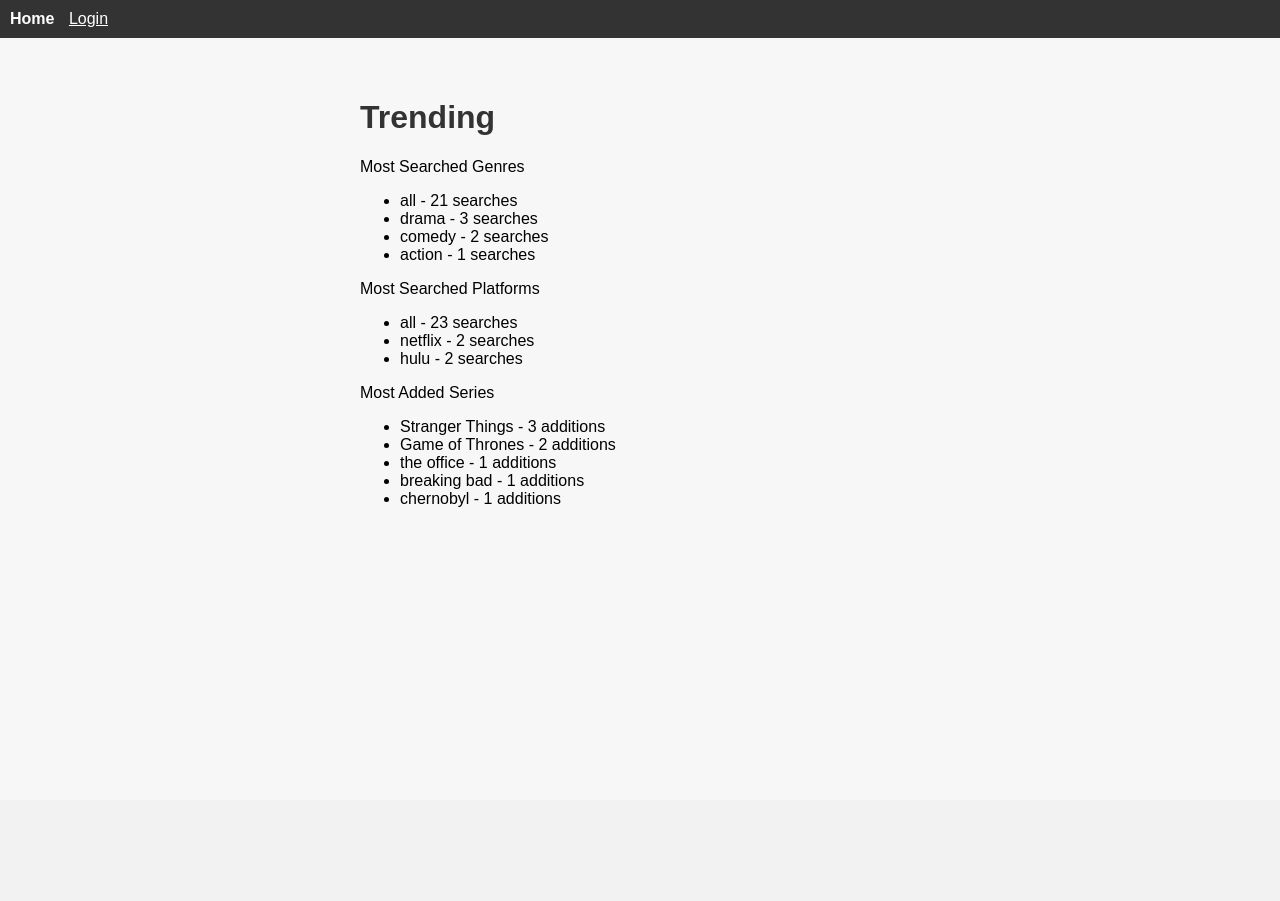
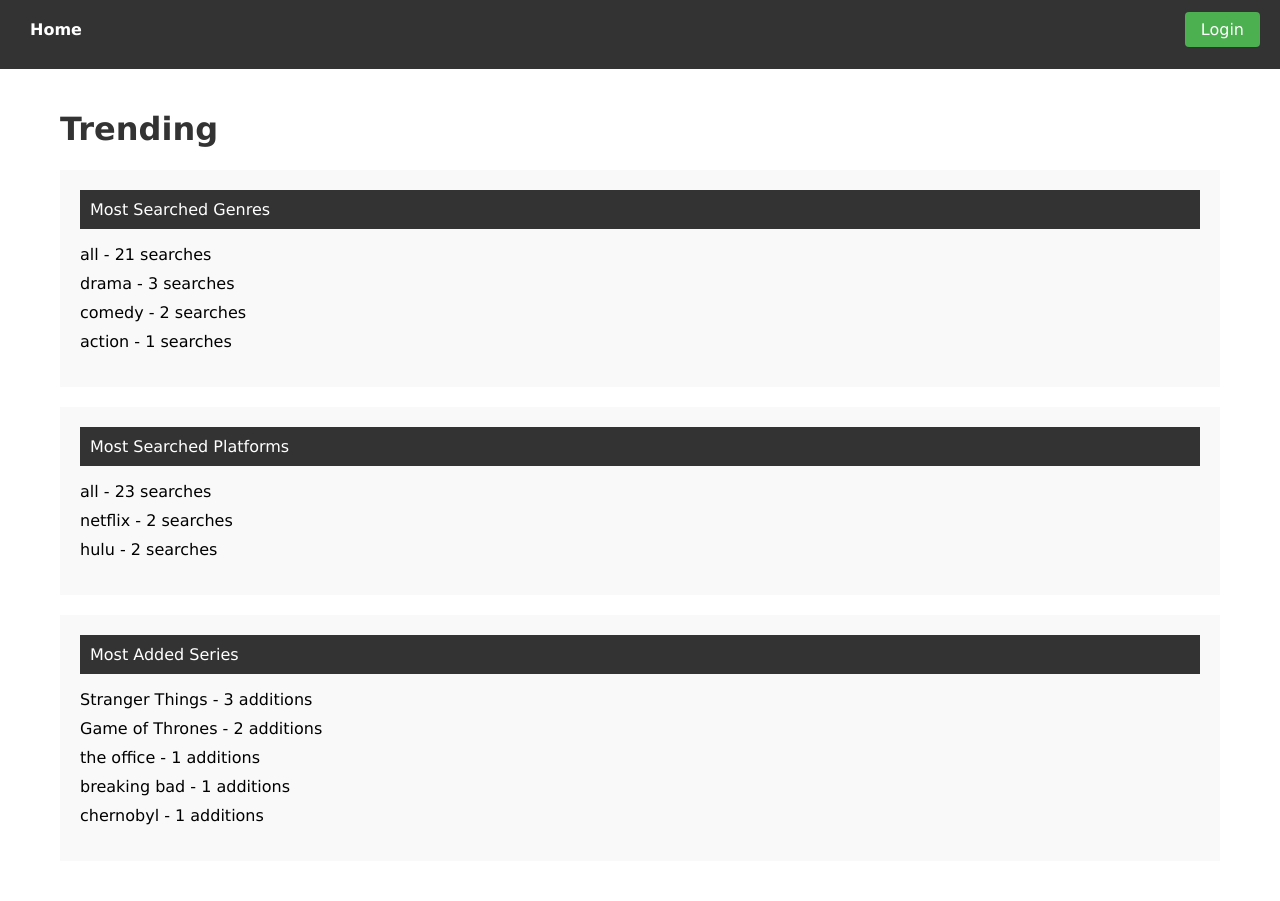
Before and after one commit to miosmaaland/dat310-examproject, a Flask app: page /trending in a window 1280 px wide. Before the commit the page ends 507 px from the top, so only its background shows below. Run offline with Flask 3, Linux system fonts and the light colour scheme; data comes from the database, SQL or seed files in the repository.

Commit message:
Update style.css

```diff
--- a/static/style.css
+++ b/static/style.css
@@ -1,121 +1,233 @@
-/* Global Styles */
+
+
 body {
-  font-family: Arial, sans-serif;
+  font-family: Verdana, Geneva, Tahoma, sans-serif, sans-serif;
   margin: 0;
   padding: 0;
-  background-color: #f7f7f7;
 }
 
 .container {
-  max-width: 600px;
+  max-width: 1200px;
   margin: 0 auto;
   padding: 20px;
 }
 
-h1, h2 {
+h1, h2, h3 {
   color: #333;
 }
 
-/* Header Styles */
-header {
-  background-color: #333;
-  padding: 10px;
-  color: #fff;
+p {
+  color: #666;
 }
 
-nav ul {
+ul {
   list-style: none;
-  margin: 0;
   padding: 0;
 }
 
-nav ul li {
-  display: inline;
-  margin-right: 10px;
-}
-
-nav ul li a {
-  color: #fff;
-  text-decoration: none;
-}
-
-nav ul li a:hover {
-  text-decoration: underline;
-}
-
-/* Form Styles */
-.form-group {
+li {
   margin-bottom: 10px;
 }
 
-label {
-  display: block;
-  margin-bottom: 5px;
+form {
+  margin-bottom: 20px;
+
 }
 
 input[type="text"],
 input[type="password"],
 select {
   width: 100%;
-  padding: 5px;
-  font-size: 14px;
+  padding: 8px;
+  border: 1px solid #ccc;
+  border-radius: 4px;
+  box-sizing: border-box;
 }
 
-button[type="submit"] {
-  padding: 10px 20px;
-  background-color: #333;
-  color: #fff;
+button {
+  padding: 8px 16px;
+  background-color: #4CAF50;
+  color: white;
   border: none;
+  border-radius: 4px;
   cursor: pointer;
 }
 
-button[type="submit"]:hover {
-  background-color: #555;
+
+
+header {
+  background-color: #333;
+  color: white;
+  padding: 20px;
 }
 
-/* Footer Styles */
-footer {
-  background-color: #333;
-  padding: 10px;
-  color: #fff;
-  text-align: center;
+nav ul {
+  display: flex;
+  justify-content: space-between;
+  margin: 0;
+  padding: 0;
 }
 
-/* Index Page Styles */
+nav ul li {
+  display: inline-block;
+}
+
+nav ul li a {
+  color: white;
+  text-decoration: none;
+  padding: 5px 10px;
+}
+
 .home-link {
   font-weight: bold;
 }
 
 .login-link {
-  color: #fff;
-  text-decoration: underline;
+  background-color: #4CAF50;
+  padding: 8px 16px;
+  color: white;
+  border-radius: 4px;
+  text-decoration: none;
 }
 
-/* Search Page Styles */
+.login-link:hover {
+  background-color: #45a049;
+}
+
+
+
+.alert {
+  background-color: #f44336;
+  color: white;
+  padding: 10px;
+  margin-bottom: 20px;
+}
+
+
+
+.card {
+  background-color: #f9f9f9;
+  padding: 20px;
+  margin-bottom: 20px;
+}
+
+.card-header {
+  background-color: #333;
+  color: white;
+  padding: 10px;
+  margin-bottom: 10px;
+}
+
+.card-body {
+  margin-bottom: 10px;
+}
+
+
+
 table {
   width: 100%;
   border-collapse: collapse;
 }
 
-th, td {
-  padding: 10px;
+table th,
+table td {
+  padding: 8px;
+  border: 1px solid #ddd;
   text-align: left;
 }
 
-th {
-  background-color: #333;
-  color: #fff;
-}
-
-tr:nth-child(even) {
+table th {
   background-color: #f2f2f2;
 }
 
-/* Other Styles */
-.alert-danger {
-  color: #a94442;
-  background-color: #f2dede;
-  border: 1px solid #ebccd1;
-  padding: 10px;
-  margin-bottom: 10px;
+
+
+.profile-image img {
+  max-width: 200px;
+  height: auto;
+  margin-top: 10px;
 }
+
+
+
+#homepage-link {
+  display: block;
+  margin-top: 20px;
+}
+
+#homepage-link:hover {
+  text-decoration: underline;
+}
+
+
+
+.results-container {
+  margin-top: 20px;
+}
+
+
+
+footer {
+  background-color: #333;
+  color: white;
+  padding: 20px;
+  text-align: center;
+}
+
+
+
+.container {
+  width: 100%;
+  max-width: 1200px;
+  margin: 0 auto;
+  padding: 20px;
+  box-sizing: border-box;
+}
+
+
+
+.flex-container {
+  display: flex;
+  flex-wrap: wrap;
+}
+
+.flex-item {
+  flex: 1 0 300px;
+  margin: 10px;
+}
+
+
+
+.absolute-container {
+  position: relative;
+  height: 500px;
+}
+
+.absolute-item {
+  position: absolute;
+  top: 50%;
+  left: 50%;
+  transform: translate(-50%, -50%);
+}
+
+
+
+
+
+@media only screen and (max-width: 1800px) {
+  .container {
+    padding: 10px;
+  }
+}
+
+@media only screen and (max-width: 800px) {
+  .container {
+    padding: 5px;
+  }
+}
+
+@media only screen and (max-width: 375px) {
+  .flex-item {
+    flex: 1 0 100%;
+  }
+}
```
